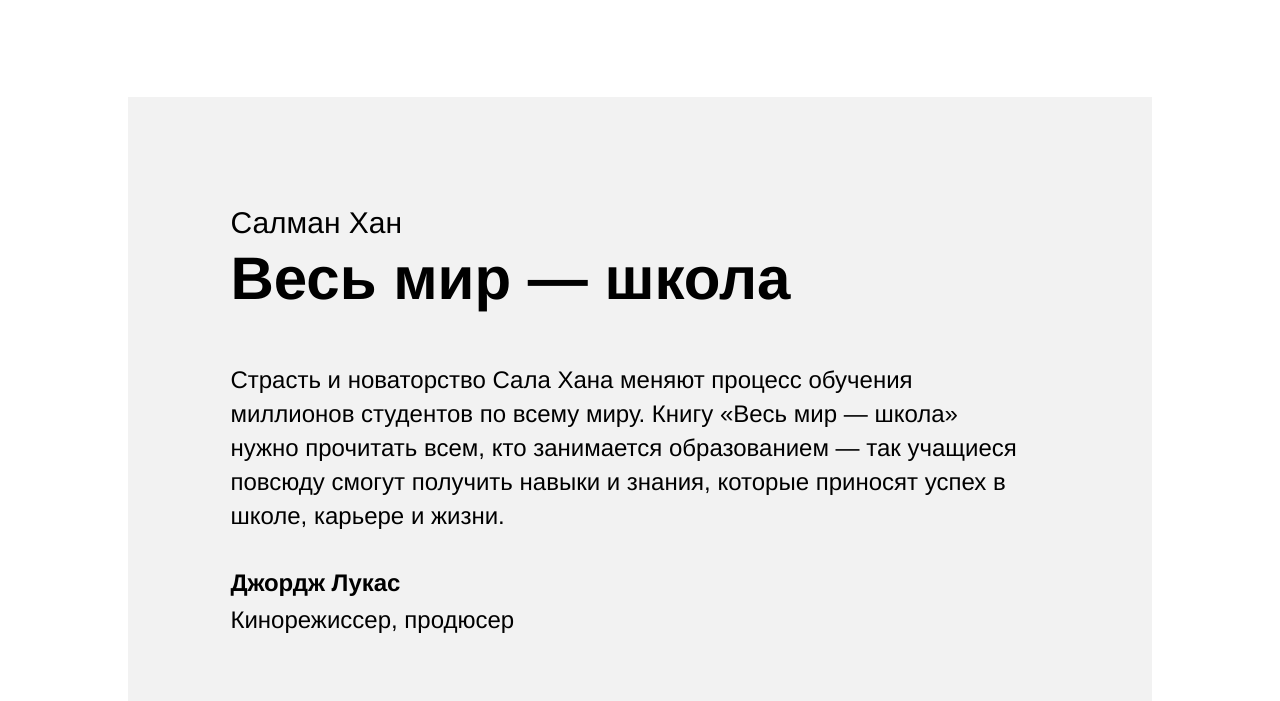
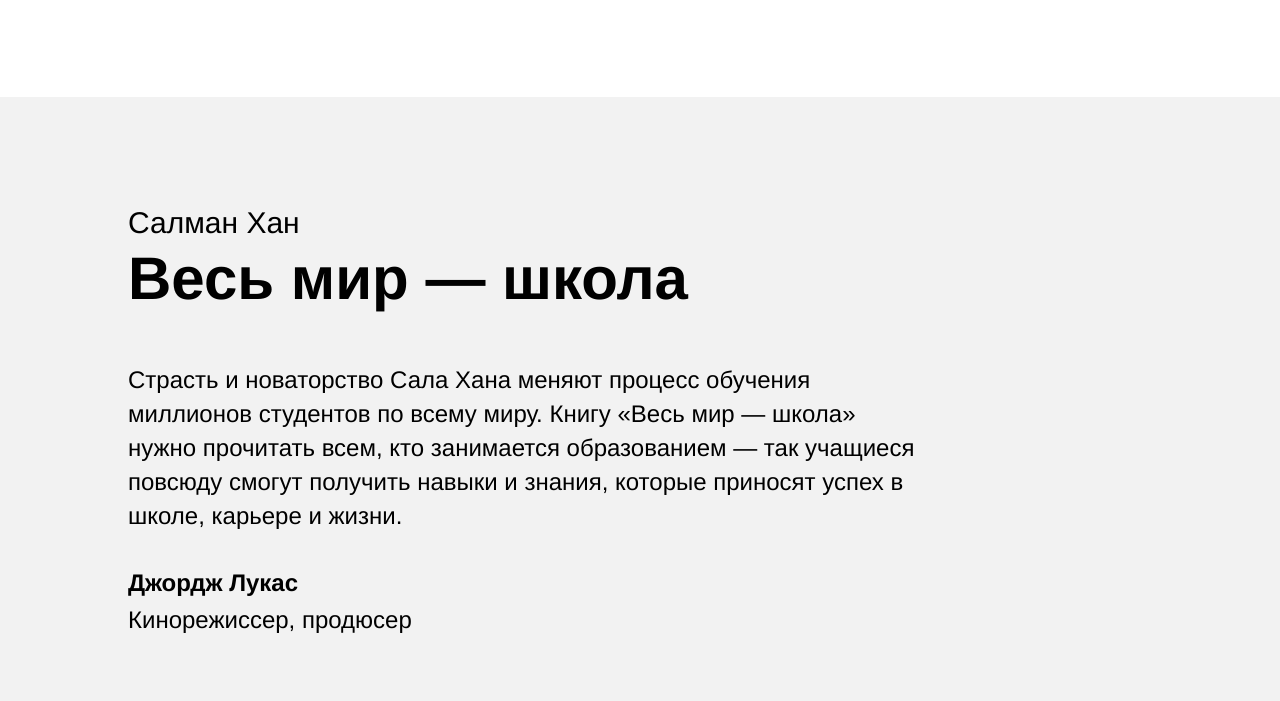
Before and after one commit to alex-bakhteev/how-to-learn, a plain HTML site: page index.html in a window 1280 px wide. Shown: the part 4809-5510 px from the top of the page. Drawn offline with Linux system fonts and the light colour scheme.

Commit message:
version 4.3

```diff
--- a/index.html
+++ b/index.html
@@ -196,7 +196,7 @@
                     </div>
                 </div>
             </section>
-            <section class="khan khan__container">
+            <section class="khan">
                 <div class="khan__container">
                     <p class="khan__author">Салман Хан</p>
                     <h2 class="khan__title">Весь мир — школа</h2>
```
